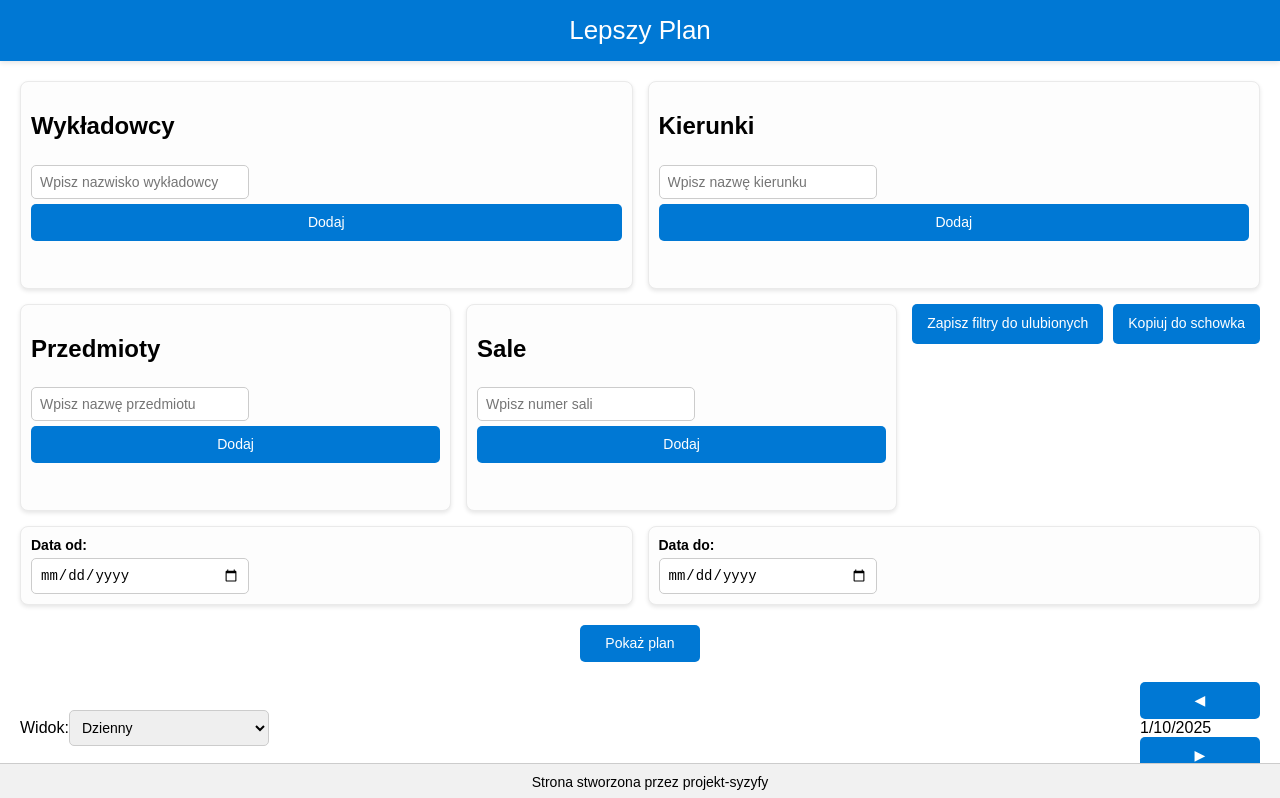
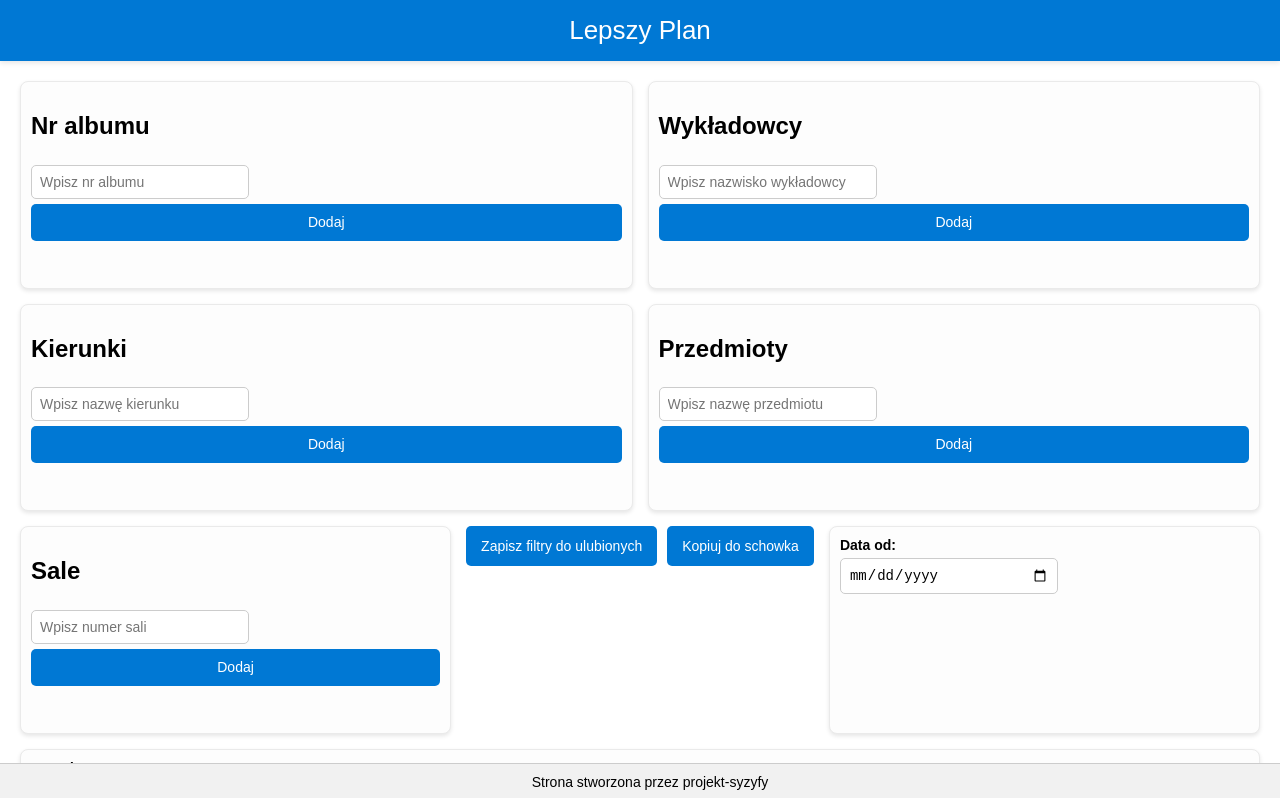
Before and after one commit to FranczakRobert/LepszyPlan, a React (Create React App) app in the folder frontend/: page / in a window 1280 px wide. Shown: the top 798 px of the page. Built offline with nearby package versions, Linux system fonts and the light colour scheme.

Commit message:
add student album number field

```diff
--- a/frontend/src/App.js
+++ b/frontend/src/App.js
@@ -127,6 +127,7 @@ function App() {
 
 
 function Filters({filters, setFilters, dateRange, setDateRange }) {
+    const [newStudent, setNewStudent] = useState("");
     const [newTeacher, setNewTeacher] = useState("");
     const [newDirection, setNewDirection] = useState("");
     const [newSubject, setNewSubject] = useState("");
@@ -160,6 +161,9 @@ function Filters({filters, setFilters, dateRange, setDateRange }) {
     };
 
     // Specjalistyczne funkcje dla każdej grupy
+
+    const addStudent = () => addItemToList("studenci", newStudent);
+    const removeStudent = (student) => removeItemFromList("studenci", student);
     const addTeacher = () => addItemToList("wykladowcy", newTeacher);
     const removeTeacher = (teacher) => removeItemFromList("wykladowcy", teacher);
 
@@ -189,7 +193,7 @@ function Filters({filters, setFilters, dateRange, setDateRange }) {
             .map(([key, value]) => {
                 // Sprawdzamy, czy wartość jest tablicą i odpowiednio ją przetwarzamy
                 if (Array.isArray(value)) {
-                    return value.map(v => `${encodeURIComponent(key)}=${encodeURIComponent(v)}`).join('&');
+                    return value.map(v => `${encodeURIComponent(key)}[]=${encodeURIComponent(v)}`).join('&');
                 }
                 return `${encodeURIComponent(key)}=${encodeURIComponent(value)}`;
             })
@@ -211,6 +215,26 @@ function Filters({filters, setFilters, dateRange, setDateRange }) {
     return (
         <div className="filters">
 
+            {/* Studenci - nr albumu */}
+            <div className="filter-group">
+                <h2>Nr albumu</h2>
+                <input
+                    type="text"
+                    value={newStudent}
+                    placeholder="Wpisz nr albumu"
+                    onChange={(e) => setNewStudent(e.target.value)}
+                />
+                <button onClick={addStudent}>Dodaj</button>
+                <ul>
+                    {filters.studenci.map((student, index) => (
+                        <li key={index}>
+                            {student}{" "}
+                            <button className="button-small" onClick={() => removeStudent(student)}><i
+                                className="fas fa-trash"></i></button>
+                        </li>
+                    ))}
+                </ul>
+            </div>
 
             {/* Wykładowcy */}
             <div className="filter-group">
```
